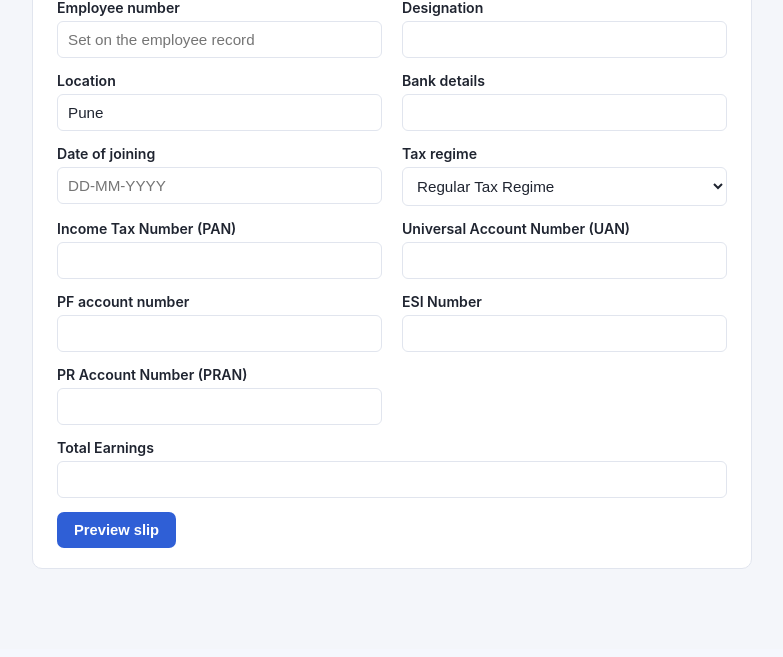
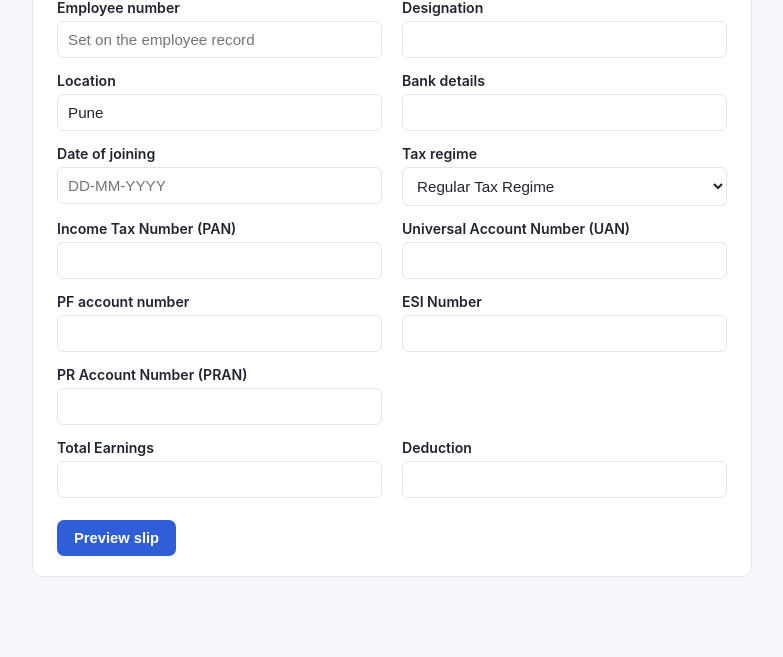
Before and after one commit to nehadhoble/salary-slip-portal, a Flask app: page /slip in a window 1280 px wide. Shown: the part 453-1110 px from the top of the page, without its empty margins (82-865 px from the left). Before the commit the page ends 1022 px from the top, so only its background shows below. Run offline with Flask 3, Linux system fonts and the light colour scheme; the visitor is signed in with stand-in values (Sample User, id 1); data that the repository does not hold is empty.

Commit message:
Add a Deduction field to slips and subtract it from Net Amount
Total Earnings was always shown again as the Net Amount, with the
Deductions column left permanently blank. New Slip now takes an
optional Deduction, calculator.calculate() returns deduction/net_amount
alongside the earnings breakdown, and the preview/PDF Deductions column
and amount-in-words follow the resulting Net Amount.

Co-Authored-By: Claude Sonnet 5 <noreply@anthropic.com>

```diff
--- a/app.py
+++ b/app.py
@@ -40,6 +40,7 @@ SLIP_FIELDS = [
     "month", "year", "company", "employee_id", "employee_name", "employee_no",
     "designation", "location", "bank_details", "date_of_joining", "tax_regime",
     "pan", "uan", "pf_account_number", "esi_number", "pran", "total_earnings",
+    "deduction",
 ]
 
 app = Flask(__name__)
@@ -290,10 +291,11 @@ def slip_form():
 def slip_preview():
     form = _form_data_from_request(request.form)
     total_earnings = _parse_amount(form["total_earnings"])
-    breakdown = calculate(total_earnings, db.load_settings())
+    deduction = _parse_amount(form.get("deduction", ""))
+    breakdown = calculate(total_earnings, db.load_settings(), deduction)
     rows = breakdown_rows(breakdown)
-    net = format_amount(breakdown["total_earnings"])
-    words = amount_to_words(breakdown["total_earnings"]) if total_earnings > 0 else ""
+    net = format_amount(breakdown["net_amount"])
+    words = amount_to_words(breakdown["net_amount"]) if breakdown["net_amount"] > 0 else ""
     has_signature = db.SIGNATURE_PATH.exists()
     return render_template(
         "preview.html",
@@ -314,7 +316,8 @@ def slip_preview():
 def slip_pdf():
     form = _form_data_from_request(request.form)
     total_earnings = _parse_amount(form["total_earnings"])
-    breakdown = calculate(total_earnings, db.load_settings())
+    deduction = _parse_amount(form.get("deduction", ""))
+    breakdown = calculate(total_earnings, db.load_settings(), deduction)
 
     pdf_form = dict(form)
     if form.get("employee_id"):
--- a/calculator.py
+++ b/calculator.py
@@ -33,10 +33,14 @@ def settings_is_valid(settings):
     return basic_fraction * combined_fraction < 1.0
 
 
-def calculate(total_earnings, settings=None):
+def calculate(total_earnings, settings=None, deduction=0.0):
     """Returns a dict breakdown: basic_pay, conveyance_allowance, hra, lta,
-    other_allowances, total_earnings."""
+    other_allowances, total_earnings, deduction, net_amount.
+
+    deduction is a single slip-level amount subtracted from total_earnings to
+    get net_amount; it's capped so net_amount never goes below zero."""
     settings = settings or DEFAULT_SETTINGS
+    deduction = _round2(max(0.0, deduction or 0.0))
     if total_earnings is None or total_earnings <= 0.0:
         return {
             "basic_pay": 0.0,
@@ -45,12 +49,15 @@ def calculate(total_earnings, settings=None):
             "lta": 0.0,
             "other_allowances": 0.0,
             "total_earnings": 0.0,
+            "deduction": 0.0,
+            "net_amount": 0.0,
         }
     basic = _round2(total_earnings * settings["basic_pct"] / 100.0)
     hra = _round2(basic * settings["hra_pct"] / 100.0)
     lta = _round2(basic * settings["lta_pct"] / 100.0)
     other = _round2(basic * settings["other_pct"] / 100.0)
     conveyance = _round2(total_earnings - (basic + hra + lta + other))
+    deduction = min(deduction, total_earnings)
     return {
         "basic_pay": basic,
         "conveyance_allowance": conveyance,
@@ -58,6 +65,8 @@ def calculate(total_earnings, settings=None):
         "lta": lta,
         "other_allowances": other,
         "total_earnings": total_earnings,
+        "deduction": deduction,
+        "net_amount": _round2(total_earnings - deduction),
     }
 
 
--- a/pdf_generator.py
+++ b/pdf_generator.py
@@ -77,12 +77,15 @@ def _wrap_text(text, font, size, max_width):
 
 
 def _build_payslip_rows(breakdown):
-    net = format_amount(breakdown["total_earnings"])
+    net = format_amount(breakdown["net_amount"])
+    deduction = format_amount(breakdown["deduction"])
+    has_deduction = breakdown["deduction"] > 0
     return [
         {"el": "Earnings", "ea": "Amount", "eg": "Gross Salary", "dl": "Deductions",
          "da": "Amount", "dg": "Gross Salary", "bold": False, "header": True},
         {"el": "Basic Pay", "ea": format_amount(breakdown["basic_pay"]), "eg": format_amount(breakdown["basic_pay"]),
-         "dl": "", "da": "", "dg": "", "bold": False, "header": False},
+         "dl": "Deduction" if has_deduction else "", "da": deduction if has_deduction else "",
+         "dg": deduction if has_deduction else "", "bold": False, "header": False},
         {"el": "Conveyance Allowance", "ea": format_amount(breakdown["conveyance_allowance"]),
          "eg": format_amount(breakdown["conveyance_allowance"]), "dl": "", "da": "", "dg": "",
          "bold": False, "header": False},
@@ -94,8 +97,8 @@ def _build_payslip_rows(breakdown):
          "eg": format_amount(breakdown["other_allowances"]), "dl": "", "da": "", "dg": "",
          "bold": False, "header": False},
         {"el": "Total Earnings", "ea": format_amount(breakdown["total_earnings"]),
-         "eg": format_amount(breakdown["total_earnings"]), "dl": "Total Deductions", "da": "0.00",
-         "dg": "0.00", "bold": True, "header": False},
+         "eg": format_amount(breakdown["total_earnings"]), "dl": "Total Deductions", "da": deduction,
+         "dg": deduction, "bold": True, "header": False},
         {"el": "", "ea": "", "eg": "", "dl": "Net Amount", "da": f"Rs. {net}", "dg": f"Rs. {net}",
          "bold": True, "header": False},
     ]
@@ -195,7 +198,7 @@ def _draw_footer(c, start_y, breakdown, company, signature_path):
     _draw_text(c, MARGIN, start_y, "Amount (in words):", 8.6, bold=True)
     _draw_text(c, right_x, start_y, f"for {company['name']}", 9.5, bold=True, align="right")
 
-    words = amount_to_words(breakdown["total_earnings"])
+    words = amount_to_words(breakdown["net_amount"])
     wrapped = _wrap_text(words, FONT_REGULAR, 9.0, USABLE_WIDTH * 0.62)
     y = start_y + 14
     for line in wrapped:
--- a/templates/slip_form.html
+++ b/templates/slip_form.html
@@ -102,9 +102,15 @@
     </div>
   </div>
 
-  <div class="form-row">
-    <label for="total_earnings">Total Earnings</label>
-    <input type="number" step="0.01" min="0" id="total_earnings" name="total_earnings" value="{{ form.total_earnings }}" required>
+  <div class="form-grid">
+    <div class="form-row">
+      <label for="total_earnings">Total Earnings</label>
+      <input type="number" step="0.01" min="0" id="total_earnings" name="total_earnings" value="{{ form.total_earnings }}" required>
+    </div>
+    <div class="form-row">
+      <label for="deduction">Deduction</label>
+      <input type="number" step="0.01" min="0" id="deduction" name="deduction" value="{{ form.deduction }}">
+    </div>
   </div>
 
   <div class="form-actions">
```
Also changed, not shown: templates/preview.html (+10 -4 lines).
